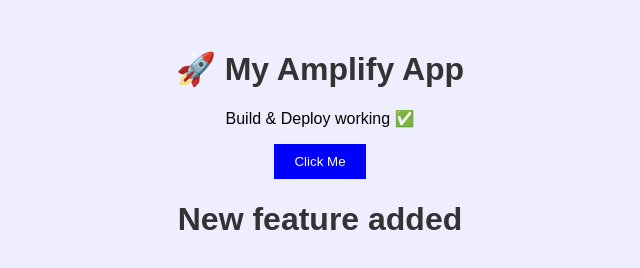
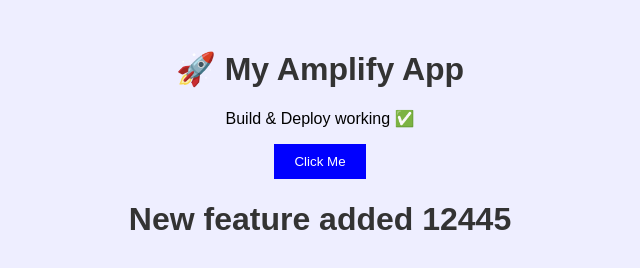
Before and after one commit to Hariprasanth-S-2005/amplify-app-teams-notification, a website: page index.html in a window 1280 px wide. Shown: the whole page, without its empty margins (320-960 px from the left). Drawn offline with Linux system fonts and the light colour scheme.

Commit message:
new num added

```diff
--- a/index.html
+++ b/index.html
@@ -9,7 +9,7 @@
   <h1>🚀 My Amplify App</h1>
   <p>Build & Deploy working ✅</p>
   <button onclick="showMessage()">Click Me</button>
-  <h1>New feature added</h1>
+  <h1>New feature added 12445</h1>
 
   <script src="app.js"></script>
 </body>
```
